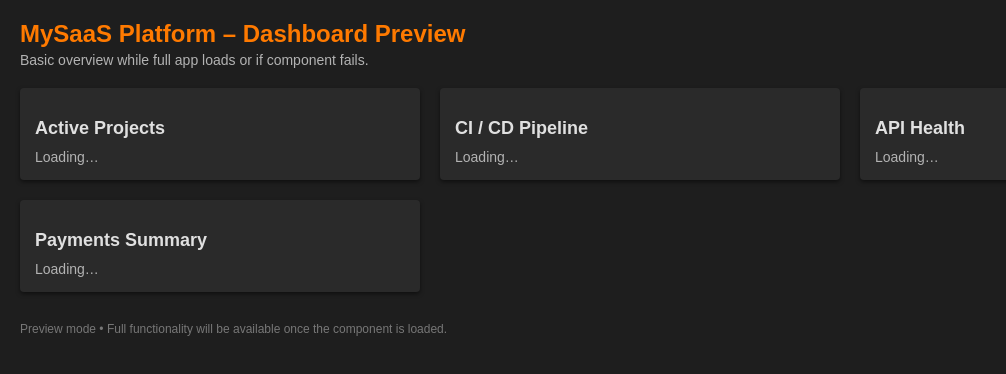
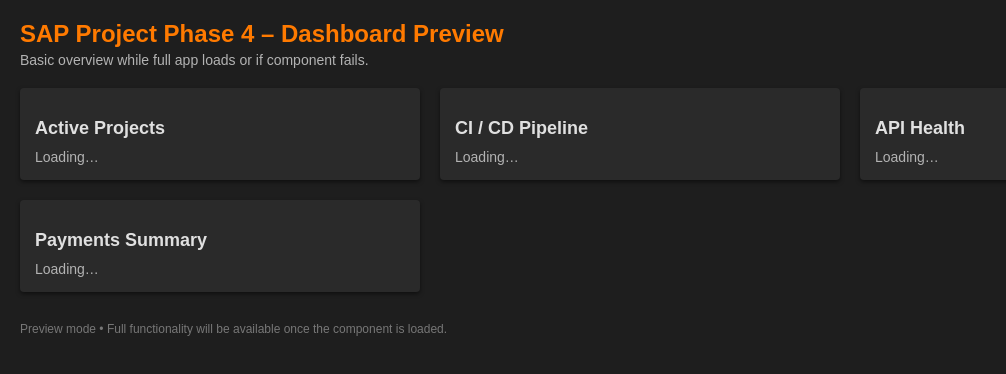
Before and after one commit to vitrixLab/SAP-Project-Phase-4-abap-partner-reference-application, a website: page fiori-apps/visitors/webapp/index.html in a window 1280 px wide. Shown: the whole page, without its empty margins (0-1006 px from the left). Drawn offline with Linux system fonts and the light colour scheme.

Commit message:
Update index.html

```diff
--- a/fiori-apps/visitors/webapp/index.html
+++ b/fiori-apps/visitors/webapp/index.html
@@ -71,7 +71,7 @@
 <!-- Fallback Dashboard Container -->
 <div id="fallbackDashboard" style="display:none; height:100vh; background:#1E1E1E; color:#E0E0E0; font-family:Arial, sans-serif; padding:20px;">
   <header style="margin-bottom:20px;">
-    <h1 style="margin:0; font-size:24px; color:#FF7A00;">MySaaS Platform – Dashboard Preview</h1>
+    <h1 style="margin:0; font-size:24px; color:#FF7A00;">SAP Project Phase 4 – Dashboard Preview</h1>
     <p style="margin:4px 0 0; font-size:14px; color:#B3B3B3;">Basic overview while full app loads or if component fails.</p>
   </header>
 
```
